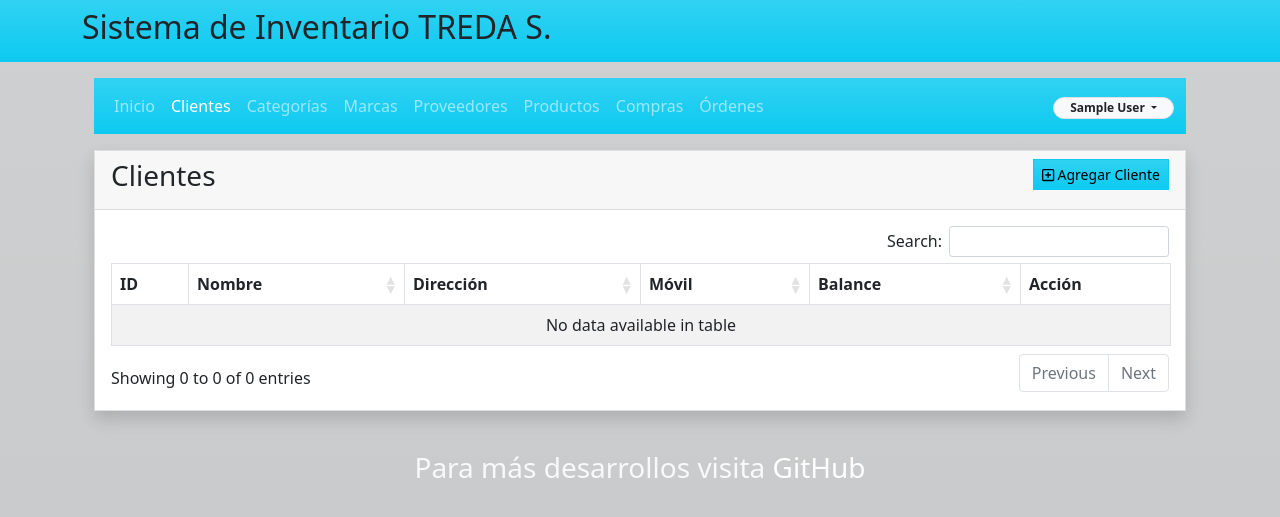
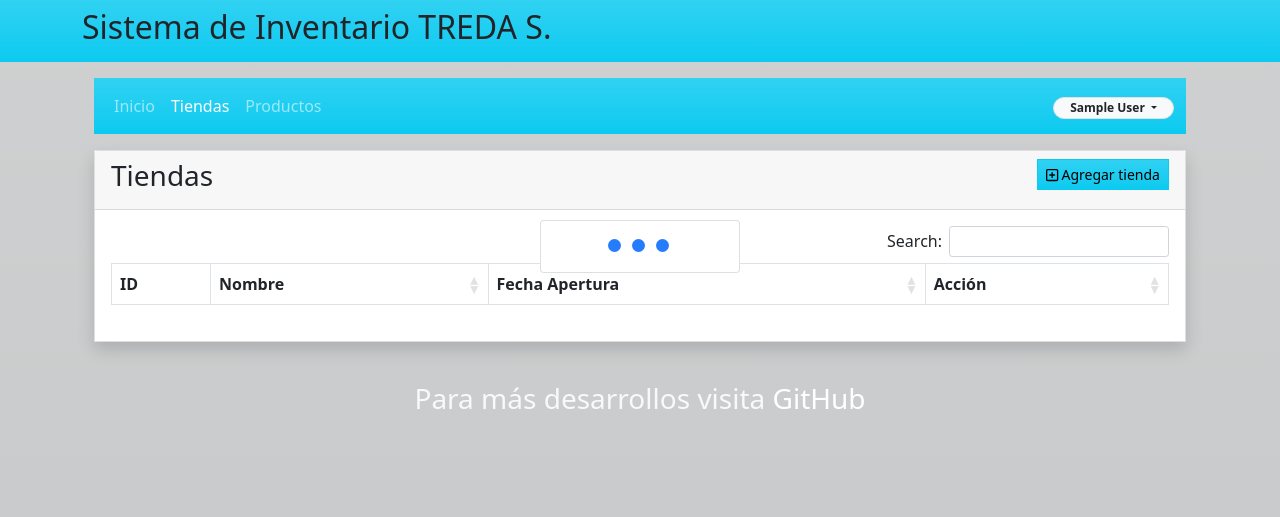
Before and after one commit to yaroa58/inventario-basico, a PHP site: page /customer.php in a window 1280 px wide. Shown: the top 517 px of the page. Run offline with PHP 8.4, Linux system fonts and the light colour scheme; the visitor is signed in with stand-in values (Sample User, id 1); data that the repository does not hold is empty; some libraries are stand-ins or nearby versions.

Commit message:
maker adjust

```diff
--- a/Inventory.php
+++ b/Inventory.php
@@ -78,8 +78,8 @@ class Inventory
 			$sqlQuery .= '(id LIKE "%' . $_POST["search"]["value"] . '%" ';
 			$sqlQuery .= '(name LIKE "%' . $_POST["search"]["value"] . '%" ';
 			$sqlQuery .= 'OR address LIKE "%' . $_POST["search"]["value"] . '%" ';
-			$sqlQuery .= 'OR mobile LIKE "%' . $_POST["search"]["value"] . '%") ';
-			$sqlQuery .= 'OR balance LIKE "%' . $_POST["search"]["value"] . '%") ';
+			// $sqlQuery .= 'OR mobile LIKE "%' . $_POST["search"]["value"] . '%") ';
+			// $sqlQuery .= 'OR balance LIKE "%' . $_POST["search"]["value"] . '%") ';
 		}
 		if (!empty($_POST["order"])) {
 			$sqlQuery .= 'ORDER BY ' . $_POST['order']['0']['column'] . ' ' . $_POST['order']['0']['dir'] . ' ';
@@ -97,8 +97,8 @@ class Inventory
 			$customerRows[] = $customer['id'];
 			$customerRows[] = $customer['name'];
 			$customerRows[] = $customer['address'];
-			$customerRows[] = $customer['mobile'];
-			$customerRows[] = number_format($customer['balance'], 2);
+			// $customerRows[] = $customer['mobile'];
+			// $customerRows[] = number_format($customer['balance'], 2);
 			$customerRows[] = '<button type="button" name="update" id="' . $customer["id"] . '" class="btn btn-primary btn-sm rounded-0 update" title="update"><i class="fa fa-edit"></i></button><button type="button" name="delete" id="' . $customer["id"] . '" class="btn btn-danger btn-sm rounded-0 delete" ><i class="fa fa-trash"></button>';
 			$customerRows[] = '';
 			$customerData[] = $customerRows;
@@ -115,8 +115,8 @@ class Inventory
 	public function saveCustomer()
 	{
 		$sqlInsert = "
-			INSERT INTO " . $this->customerTable . "(name, address, mobile, balance)
-			VALUES ('" . $_POST['cname'] . "', '" . $_POST['address'] . "', '" . $_POST['mobile'] . "', '" . $_POST['balance'] . "')";
+			INSERT INTO " . $this->customerTable . "(name, address,)
+			VALUES ('" . $_POST['cname'] . "', '" . $_POST['address'] . "')";
 		mysqli_query($this->dbConnect, $sqlInsert);
 		echo 'New Customer Added';
 	}
@@ -125,7 +125,7 @@ class Inventory
 		if ($_POST['userid']) {
 			$sqlInsert = "
 				UPDATE " . $this->customerTable . "
-				SET name = '" . $_POST['cname'] . "', address= '" . $_POST['address'] . "', mobile = '" . $_POST['mobile'] . "', balance = '" . $_POST['balance'] . "'
+				SET name = '" . $_POST['cname'] . "', address= '" . $_POST['address'] . "'
 				WHERE id = '" . $_POST['userid'] . "'";
 			mysqli_query($this->dbConnect, $sqlInsert);
 			echo 'Customer Edited';
--- a/customer.php
+++ b/customer.php
@@ -21,11 +21,11 @@ $inventory->checkLogin();
 				<div class="card-header">
 					<div class="row">
 						<div class="col-lg-10 col-md-10 col-sm-8 col-xs-6">
-							<h3 class="card-title">Clientes</h3>
+							<h3 class="card-title">Tiendas</h3>
 						</div>
 						<div class="col-lg-2 col-md-2 col-sm-4 col-xs-6" align="right" color="white">
 							<button type="button" name="add" id="addCustomer" data-bs-toggle="modal" data-bs-target="#userModal" class="btn btn-info bg-gradient btn-sm rounded-0"><i class="far fa-plus-square"></i>
-								Agregar Cliente
+								Agregar tienda
 							</button>
 						</div>
 					</div>
@@ -39,9 +39,7 @@ $inventory->checkLogin();
 									<tr>
 										<th>ID</th>
 										<th>Nombre</th>
-										<th>Dirección</th>
-										<th>Móvil</th>
-										<th>Balance</th>
+										<th>Fecha Apertura</th>
 										<th>Acción</th>
 									</tr>
 								</thead>
@@ -55,7 +53,7 @@ $inventory->checkLogin();
 			<div class="modal-dialog modal-dialog-centered  rounded-0">
 				<div class="modal-content rounded-0">
 					<div class="modal-header">
-						<h4 class="modal-title"><i class="fa fa-plus"></i> Agregar Cliente</h4>
+						<h4 class="modal-title"><i class="fa fa-plus"></i> Agregar tienda</h4>
 						<button type="button" class="btn-close text-xs" data-bs-dismiss="modal"></button>
 					</div>
 					<div class="modal-body">
@@ -64,20 +62,12 @@ $inventory->checkLogin();
 								<input type="hidden" name="userid" id="userid" />
 								<input type="hidden" name="btn_action" id="btn_action" value="customerAdd" />
 								<div class="mb-3">
-									<label class="control-label">Nombre</label>
+									<label class="control-label">Fecha Apertura</label>
 									<input type="text" name="cname" id="cname" class="form-control rounded-0" required />
 								</div>
 								<div class="mb-3">
-									<label class="control-label"># Móvil</label>
+									<label class="control-label">Nombre de Sucursal</label>
 									<input type="number" name="mobile" id="mobile" class="form-control rounded-0" required />
-								</div>
-								<div class="mb-3">
-									<label class="control-label">Balance</label>
-									<input type="number" name="balance" id="balance" class="form-control rounded-0" required />
-								</div>
-								<div class="mb-3">
-									<label class="control-label">Dirección</label>
-									<textarea name="address" id="address" class="form-control rounded-0" rows="5" required></textarea>
 								</div>
 							</form>
 						</div>
--- a/js/brand.js
+++ b/js/brand.js
@@ -1,3 +1,4 @@
+/* This is a jQuery function that is executed when the document is ready. */
 $(document).ready(function() {
     $('#addBrand').click(function() {
         $('#brandModal').modal('show');
@@ -6,6 +7,7 @@ $(document).ready(function() {
         $('#action').val('Agregar');
         $('#btn_action').val('addBrand');
     });
+
 
     var branddataTable = $('#brandList').DataTable({
         "lengthChange": false,
--- a/menus.php
+++ b/menus.php
@@ -6,13 +6,8 @@
 		<div class="collapse navbar-collapse" id="navbarNav">
 			<ul class="nav navbar-nav menus">
 				<li class="nav-item"><a class="nav-link" href="index.php" id="index_menu">Inicio</a></li>
-				<li class="nav-item"><a class="nav-link" href="customer.php" id="customer_menu">Clientes</a></li>
-				<li class="nav-item"><a class="nav-link" href="category.php" id="category_menu">Categorías</a></li>
-				<li class="nav-item"><a class="nav-link" href="brand.php" id="brand_menu">Marcas</a></li>
-				<li class="nav-item"><a class="nav-link" href="supplier.php" id="supplier_menu">Proveedores</a></li>
+				<li class="nav-item"><a class="nav-link" href="customer.php" id="customer_menu">Tiendas</a></li>
 				<li class="nav-item"><a class="nav-link" href="product.php" id="product_menu">Productos</a></li>
-				<li class="nav-item"><a class="nav-link" href="purchase.php" id="purchase_menu">Compras</a></li>
-				<li class="nav-item"><a class="nav-link" href="order.php" id="order_menu">Órdenes</a></li>
 			</ul>
 		</div>
 		<ul class="nav navbar-nav">
```
Also changed, not shown: category.php (deleted, +0 -75 lines), js/category.js (deleted, +0 -82 lines).
